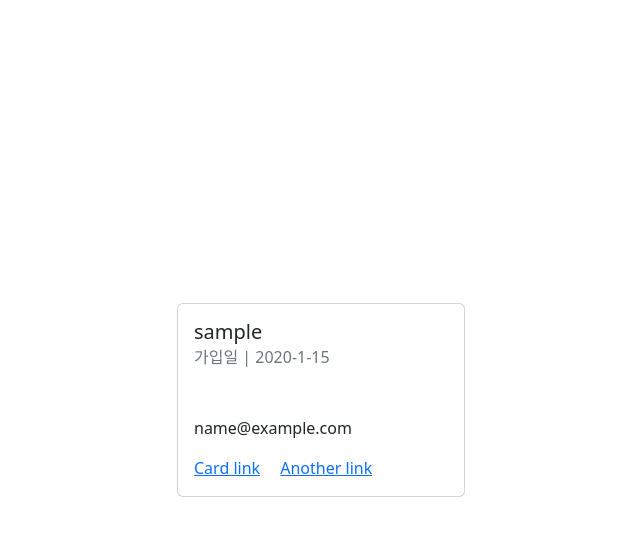
After one commit to avocad06/KDT-PJT03, a Django app: page /accounts/1 in a window 1280 px wide. The commit adds this page. Shown: the top 536 px of the page, without its empty margins (319-959 px from the left). Run offline with Django 3.2, Linux system fonts and the light colour scheme; tables that the repository leaves empty hold one stand-in row (values such as "Sample post"); some libraries are stand-ins or nearby versions.

Commit message:
function: accounts-detail

```diff
--- /dev/null
+++ b/accounts/templates/accounts/detail.html
@@ -0,0 +1,15 @@
+{% extends 'base.html' %}
+{% load django_bootstrap5 %}
+{% block content %}
+  <div class="card" style="width: 18rem;">
+    <div class="card-body">
+      <h5 class="card-title">{{ info.username }}</h5>
+      <h6 class="card-subtitle mb-5 text-muted">가입일 |
+        {{ info.date_joined | date:"Y-n-j" }}
+      </h6>
+      <p class="card-text">{{ info.email }}</p>
+      <a href="#" class="card-link">Card link</a>
+      <a href="#" class="card-link">Another link</a>
+    </div>
+  </div>
+{% endblock %}
--- a/accounts/templates/accounts/index.html
+++ b/accounts/templates/accounts/index.html
@@ -12,4 +12,3 @@
     {% endfor %}
     <hr>
   {% endblock %}
-</div>
--- a/accounts/urls.py
+++ b/accounts/urls.py
@@ -7,4 +7,5 @@ urlpatterns = [
     path("signup/", views.signup, name="signup"),
     path("login/", views.login, name="login"),
     path("", views.index, name="index"),
+    path("<int:user_pk>", views.detail, name="detail"),
 ]
--- a/accounts/views.py
+++ b/accounts/views.py
@@ -55,3 +55,12 @@ def index(request):
 
     # 유저객체에 대한 정보를 템플릿에 출력한다.
     return render(request, "accounts/index.html", context)
+
+# 회원 정보 조회
+def detail(request, user_pk):
+    # 요청으로 들어온 pk가 일치하는 유저 객체를 저장(조회하고자 하는 회원의 페이지)
+    info = get_user_model().objects.get(pk=user_pk)
+    context = {
+        "info" : info,
+    }
+    return render(request, "accounts/detail.html", context)
```
